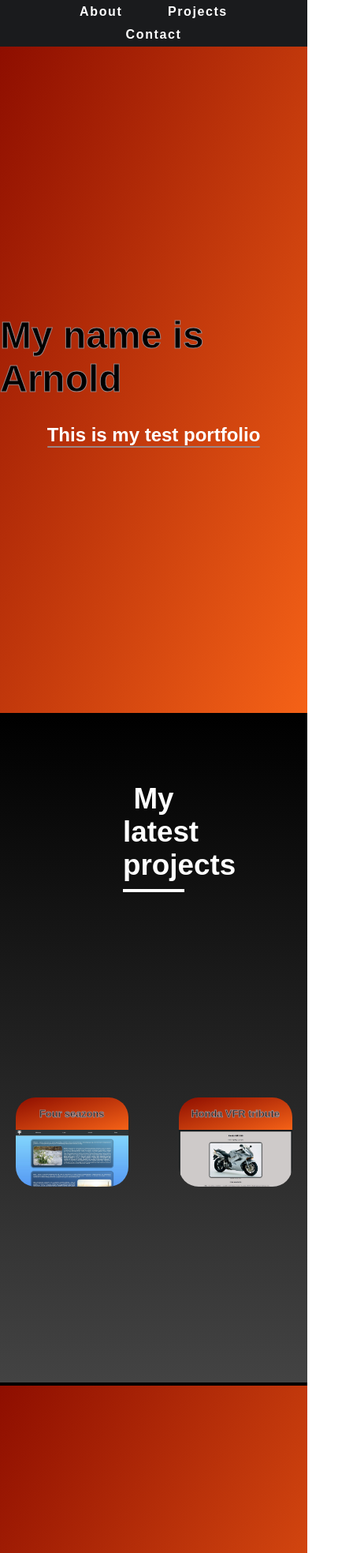
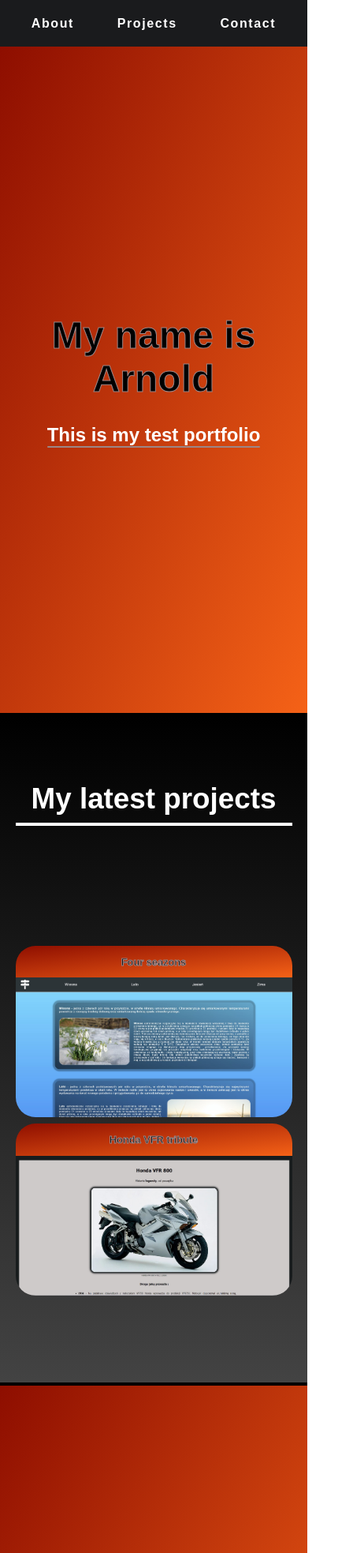
Before and after one commit to Kabrax01/Test-portfolio-28.12.2022, a plain HTML site: page index.html in a window 390 px wide. Shown: the top 1967 px of the page at 79% size, 448 px wide, since content can reach past the window. Drawn offline with Linux system fonts and the light colour scheme.

Commit message:
Update styles.css

```diff
--- a/styles.css
+++ b/styles.css
@@ -266,17 +266,34 @@ footer p
     flex-direction: column;
     text-align: center;
   }
-  .project-grid_p p:hover{
-    animation: none;
-  }
+
   ul {
-    font-size: 0.5rem
+    font-size: 0.5rem;
+    width: 100%;
   }
   .project-grid_p {
     font-size: 0.8rem;
   }
   .contact-links_single a{
     font-size: 1rem;
+    height: 2rem
+  }
+  .welcome h1{
+    text-align: center;
+  }
+  .project h2 {
+    max-width: none;
+  }
+  .project-grid {
+    display: flex;
+    flex-direction: column;
+  }
+  .contact-links_single {
+    flex-direction: column;
+    align-self: stretch;
+  }
+  .contact-links {
+
   }
 }
 
```
